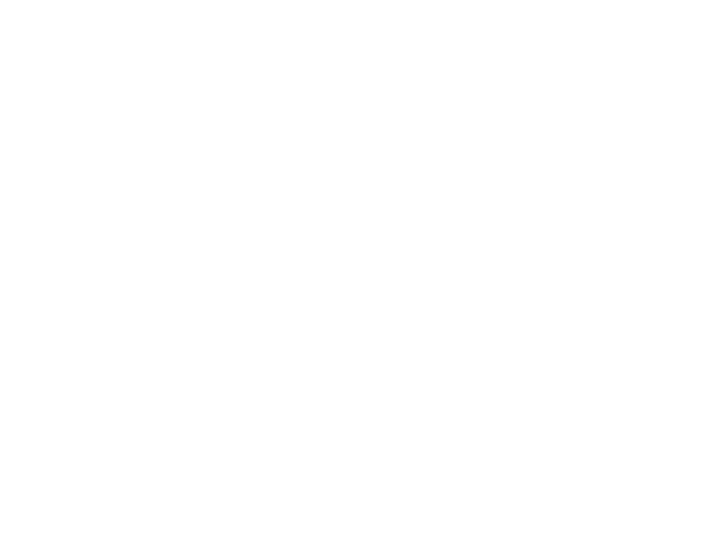
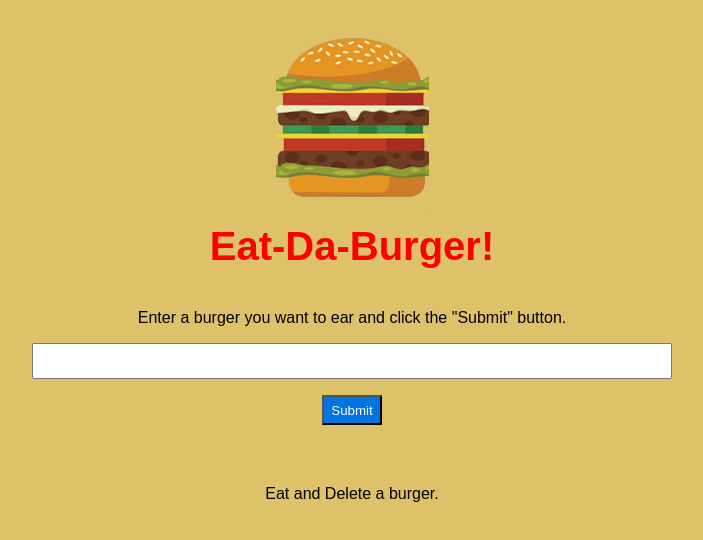
Before and after one commit to goobisanubis21/burger, a website: page public/index.html in a window 1280 px wide. Shown: the whole page, without its empty margins (288-991 px from the left). Drawn offline with nearby package versions, Linux system fonts and the light colour scheme.

Commit message:
created index file layout

```diff
--- a/public/assets/css/burger_style.css
+++ b/public/assets/css/burger_style.css
@@ -0,0 +1,35 @@
+body {
+    background-color: rgb(221, 194, 105);
+}
+
+#main {
+    text-align: center;
+    font-family: Arial, Helvetica, sans-serif;
+}
+
+#imageBurger {
+    margin-top: 25px;
+}
+
+#title {
+    color: red;
+    font-size: 40px;
+    font-weight: bold;
+    margin-top: 10px;
+}
+
+#inputTxt {
+    width: 50%;
+    height: 30px;
+}
+
+#subBtn {
+    background-color: rgb(1, 116, 224);
+    color: white;
+    width: 60px;
+    height: 30px;
+}
+
+#burgerList {
+    margin-top: 60px;
+}
--- a/public/index.html
+++ b/public/index.html
@@ -10,7 +10,16 @@
 
 <body>
 
-
+<div id="main">
+    <img id="imageBurger" src="./assets/img/burger.png" alt="burger">
+    <p id="title">Eat-Da-Burger!</p>
+    <p id="directions">Enter a burger you want to ear and click the "Submit" button.</p>
+    <input id="inputTxt" type="text">
+    <p><button id="subBtn">Submit</button></p>
+    <div id="burgerList">
+        <p>Eat and Delete a burger.</p>
+    </div>
+</div>
 
     <script src="https://code.jquery.com/jquery.js"></script>
     <script src="./assets/js/burgers.js"></script>
```
